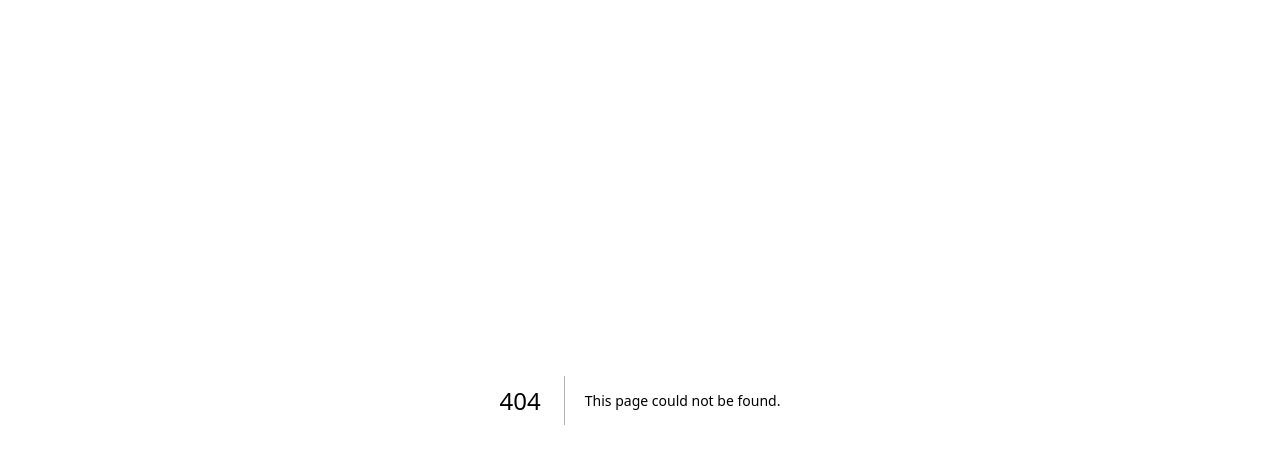
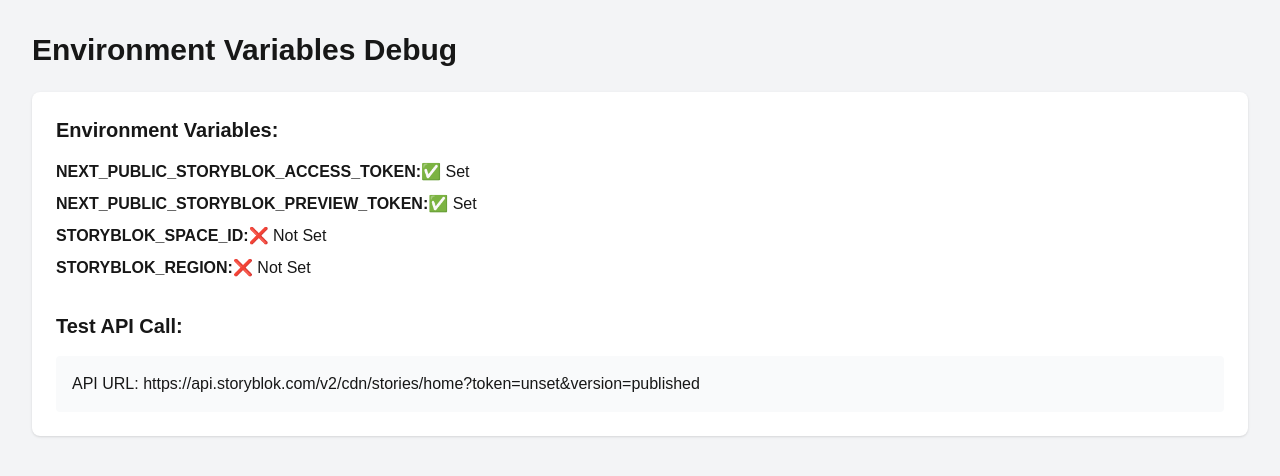
Before and after one commit to darrengordon91/dazgordon-clean, a Next.js app: page /debug in a window 1280 px wide. Before the commit this address had no page. Shown: the top 476 px of the page. Built offline with nearby package versions, Linux system fonts and the light colour scheme; no server answers.

Commit message:
Add hardcoded token fallback and debug page

```diff
--- /dev/null
+++ b/src/app/debug/page.tsx
@@ -0,0 +1,33 @@
+export default function DebugPage() {
+  return (
+    <div className="min-h-screen p-8 bg-gray-100">
+      <h1 className="text-3xl font-bold mb-6">Environment Variables Debug</h1>
+      <div className="bg-white p-6 rounded-lg shadow">
+        <h2 className="text-xl font-semibold mb-4">Environment Variables:</h2>
+        <ul className="space-y-2">
+          <li>
+            <strong>NEXT_PUBLIC_STORYBLOK_ACCESS_TOKEN:</strong>
+            {process.env.NEXT_PUBLIC_STORYBLOK_ACCESS_TOKEN ? '✅ Set' : '❌ Not Set'}
+          </li>
+          <li>
+            <strong>NEXT_PUBLIC_STORYBLOK_PREVIEW_TOKEN:</strong>
+            {process.env.NEXT_PUBLIC_STORYBLOK_PREVIEW_TOKEN ? '✅ Set' : '❌ Not Set'}
+          </li>
+          <li>
+            <strong>STORYBLOK_SPACE_ID:</strong>
+            {process.env.STORYBLOK_SPACE_ID || '❌ Not Set'}
+          </li>
+          <li>
+            <strong>STORYBLOK_REGION:</strong>
+            {process.env.STORYBLOK_REGION || '❌ Not Set'}
+          </li>
+        </ul>
+
+        <h2 className="text-xl font-semibold mb-4 mt-8">Test API Call:</h2>
+        <div className="bg-gray-50 p-4 rounded">
+          <p>API URL: https://api.storyblok.com/v2/cdn/stories/home?token={process.env.NEXT_PUBLIC_STORYBLOK_PREVIEW_TOKEN}&version=published</p>
+        </div>
+      </div>
+    </div>
+  );
+}
--- a/src/app/home/page.tsx
+++ b/src/app/home/page.tsx
@@ -12,7 +12,9 @@
       region: process.env.STORYBLOK_REGION || 'Not Set',
     });
 
-    const apiUrl = `https://api.storyblok.com/v2/cdn/stories/home?token=${process.env.NEXT_PUBLIC_STORYBLOK_PREVIEW_TOKEN}&version=published&resolve_relations=featured_projects,featured_posts,featured_tools`;
+    // Hardcode the token for testing
+    const token = process.env.NEXT_PUBLIC_STORYBLOK_PREVIEW_TOKEN || 'eHn8yhaa2KyhmUlzKb9PHgtt';
+    const apiUrl = `https://api.storyblok.com/v2/cdn/stories/home?token=${token}&version=published&resolve_relations=featured_projects,featured_posts,featured_tools`;
     console.log('API URL:', apiUrl);
 
     const response = await fetch(apiUrl, {
```
